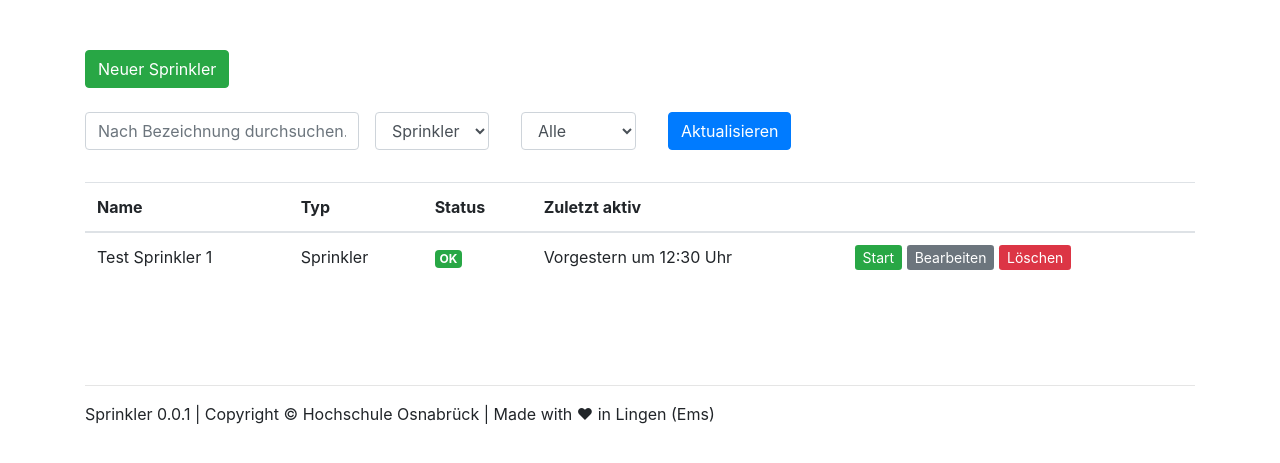
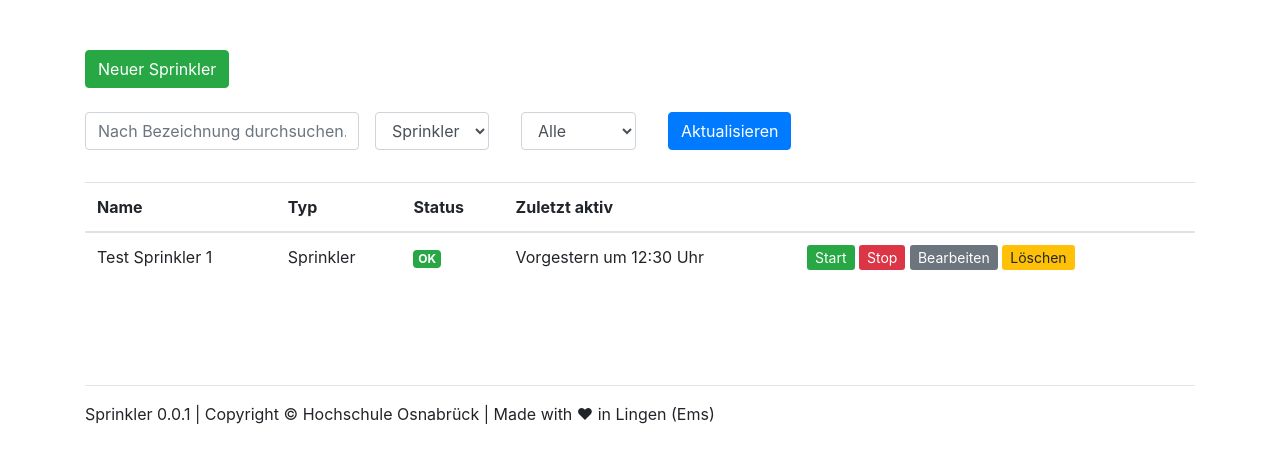
Before and after one commit to greiwede/Sprinkler_Celery, a Django app: page /devices/ in a window 1280 px wide. Shown: the part 166-629 px from the top of the page. Run offline with Django 3.2, Linux system fonts and the light colour scheme; data comes from the database, SQL or seed files in the repository; some libraries are stand-ins or nearby versions.

Commit message:
Working Start/Stopp Dummy

```diff
--- a/webapp/templates/devices.html
+++ b/webapp/templates/devices.html
@@ -72,9 +72,12 @@
       </td>
       <td>Vorgestern um 12:30 Uhr</td>
       <td>
-        <a class="btn-sm btn-success" href="{% url 'devices' %}" role="button">Start</a>
+
+        <a class="btn-sm btn-success" href="{% url 'device_start' edit_key device.id %}" role="button">Start</a>
+        <a class="btn-sm btn-danger" href="{% url 'device_stop' edit_key device.id %}" role="button">Stop</a>
+
         <a class="btn-sm btn-secondary" href="{% url 'device_edit' edit_key device.id %}" role="button">Bearbeiten</a>
-        <a class="btn-sm btn-danger" href="{% url 'device_delete' edit_key device.id %}" role="button">Löschen</a>
+        <a class="btn-sm btn-warning" href="{% url 'device_delete' edit_key device.id %}" role="button">Löschen</a>
       </td>
     </tr>
     {% endfor %}
--- a/webapp/urls.py
+++ b/webapp/urls.py
@@ -6,6 +6,8 @@ urlpatterns = [
     path('', views.index, name='index'),
     path('dashboard/', views.dashboard, name='dashboard'),
     path('devices/', views.devices, name='devices'),
+    path('devices/start/<int:device_type>/<int:device_id>', views.device_start, name='device_start'),
+    path('devices/stop/<int:device_type>/<int:device_id>', views.device_stop, name='device_stop'),
     path('devices/edit/<int:device_type>/<int:device_id>', views.device_edit, name='device_edit'),
     path('devices/delete/<int:device_type>/<int:device_id>', views.device_delete, name='device_delete'),
     path('plans/', views.plans, name='plans'),
--- a/webapp/views.py
+++ b/webapp/views.py
@@ -17,6 +17,12 @@ def dashboard(request):
     return HttpResponse(template.render())
 
 def devices(request):
+
+    # Edit Key:
+    # Pumpe = 2
+    # Sensor = 1
+    # Sprinkler = 0
+
 
     args = {}
 
@@ -59,6 +65,38 @@ def devices(request):
     args['devices'] = q
 
     return TemplateResponse(request, "devices.html", args)
+
+def device_start(request, device_type, device_id):
+
+    args = {}
+
+    if device_type == 0:
+        print('Sprinkler mit der ID ', device_id, ' gestartet.')
+    if device_type == 1:
+        print('Sensor mit der ID ', device_id, ' gestartet.')
+    if device_type == 2:
+        print('Pumpe mit der ID ', device_id, ' gestartet.')
+
+
+
+    return redirect('devices')
+
+def device_stop(request, device_type, device_id):
+
+    args = {}
+
+    if device_type == 0:
+        print('Sprinkler mit der ID ', device_id, ' gestoppt.')
+    if device_type == 1:
+        print('Sensor mit der ID ', device_id, ' gestoppt.')
+    if device_type == 2:
+        print('Pumpe mit der ID ', device_id, ' gestoppt.')
+
+
+
+    return redirect('devices')
+
+
 
 def device_edit(request, device_type, device_id):
 
@@ -119,6 +157,8 @@ def settings(request):
     # Argumente irgendwo hin speichern
 
 
+
+
     return TemplateResponse(request, "settings.html", args)
 
 def help(request):
```
